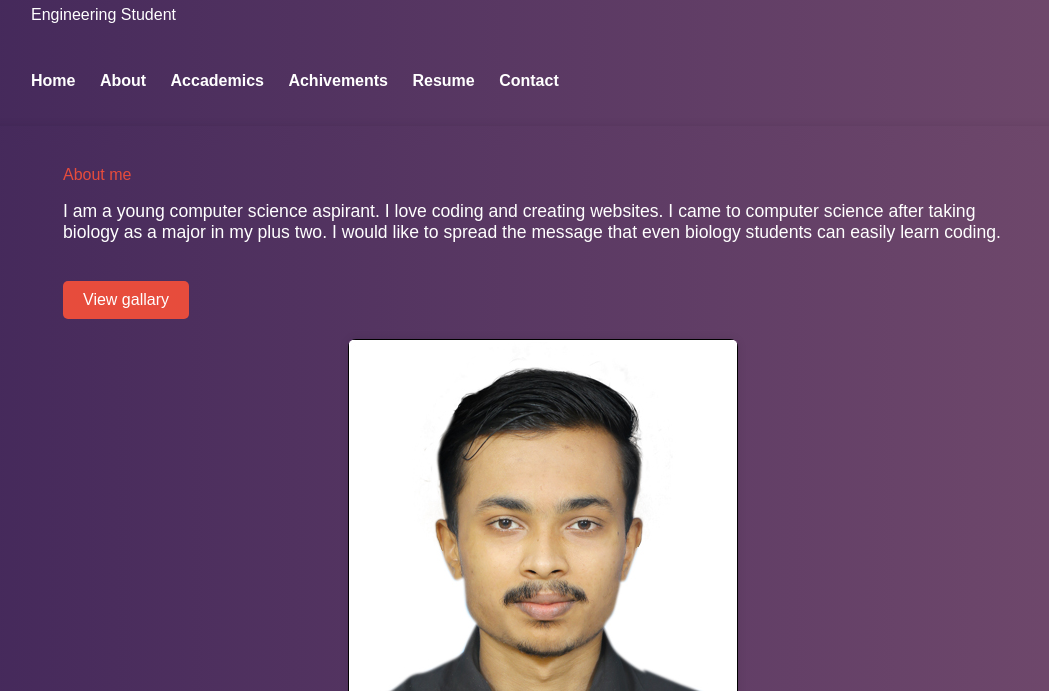
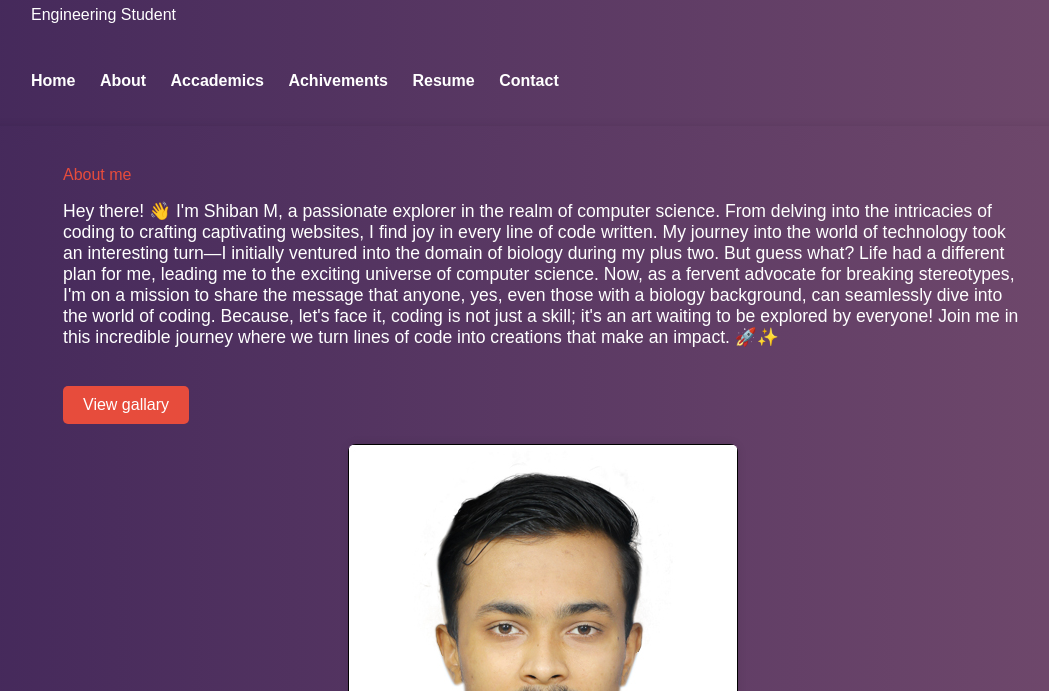
Before and after one commit to shibanmeledath/shibanweb, a plain HTML site: page about.html in a window 1280 px wide. Shown: the part 109-800 px from the top of the page, without its empty margins (97-1146 px from the left). Drawn offline with Linux system fonts and the light colour scheme.

Commit message:
Update about.html

```diff
--- a/about.html
+++ b/about.html
@@ -36,9 +36,13 @@
                     <div class="custom-cwp4-two">
                         <div class="custom-cwp4-text ">
                             <span class="custom-title-small">About me</span>
-                            <p class="custom-mt">I am a young computer science aspirant. I love coding and creating websites.
-                                I came to computer science after taking biology as a major in my plus two. I would like to
-                                spread the message that even biology students can easily learn coding.
+                            <p class="custom-mt">Hey there! 👋 I'm Shiban M, a passionate explorer in the realm of computer science. From delving into the intricacies of coding to crafting captivating websites, I find joy in every line of code written.
+
+My journey into the world of technology took an interesting turn—I initially ventured into the domain of biology during my plus two. But guess what? Life had a different plan for me, leading me to the exciting universe of computer science.
+
+Now, as a fervent advocate for breaking stereotypes, I'm on a mission to share the message that anyone, yes, even those with a biology background, can seamlessly dive into the world of coding. Because, let's face it, coding is not just a skill; it's an art waiting to be explored by everyone!
+
+Join me in this incredible journey where we turn lines of code into creations that make an impact. 🚀✨
                             </p>
                             <a class="custom-btn " href="#viewgallary"> View gallary</a>
                         </div>
```
